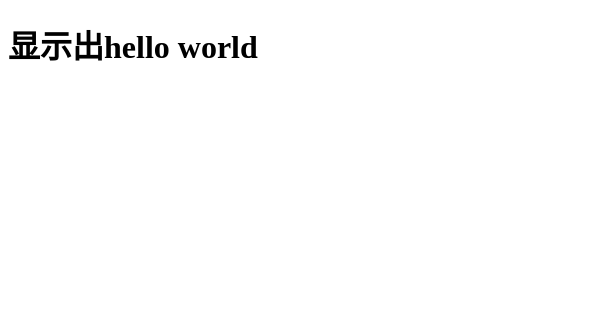
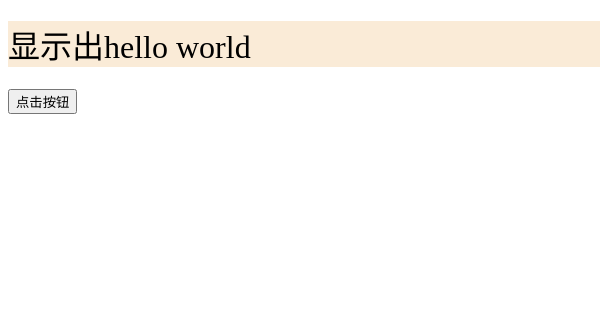
Before and after one commit to xwxn20180918/learn-chrome-extension, a browser extension: page chrome1/popup.html in a window 400 px wide. Shown: the whole page, 600 px wide, since content can reach past the window. Drawn offline with Linux system fonts and the light colour scheme.

Commit message:
add popup.js popup.css

```diff
--- /dev/null
+++ b/chrome1/popup.css
@@ -0,0 +1,8 @@
+body {
+    width: 600px;
+    height: 300px;
+}
+h1 {
+    background-color: antiquewhite;
+    font-weight: 100;
+}
--- a/chrome1/popup.html
+++ b/chrome1/popup.html
@@ -1,11 +1,17 @@
 <!DOCTYPE html>
 <html lang="en">
+
 <head>
     <meta charset="UTF-8">
     <meta name="viewport" content="width=device-width, initial-scale=1.0">
     <title>显示出hello world</title>
+    <link rel="stylesheet" type="text/css" href="popup.css">
 </head>
+
 <body>
     <h1>显示出hello world</h1>
+    <button id="clickBtn">点击按钮</button>
+    <script src="popup.js"></script>
 </body>
+
 </html>
--- /dev/null
+++ b/chrome1/popup.js
@@ -0,0 +1,4 @@
+console.log(document.getElementById('clickBtn'));
+document.getElementById('clickBtn').addEventListener('click', function () {
+  console.log('clicked');
+});
```
Also changed, not shown: images/console1-hello-world.png (added), images/style-hello-world.png (added), readme.md.
